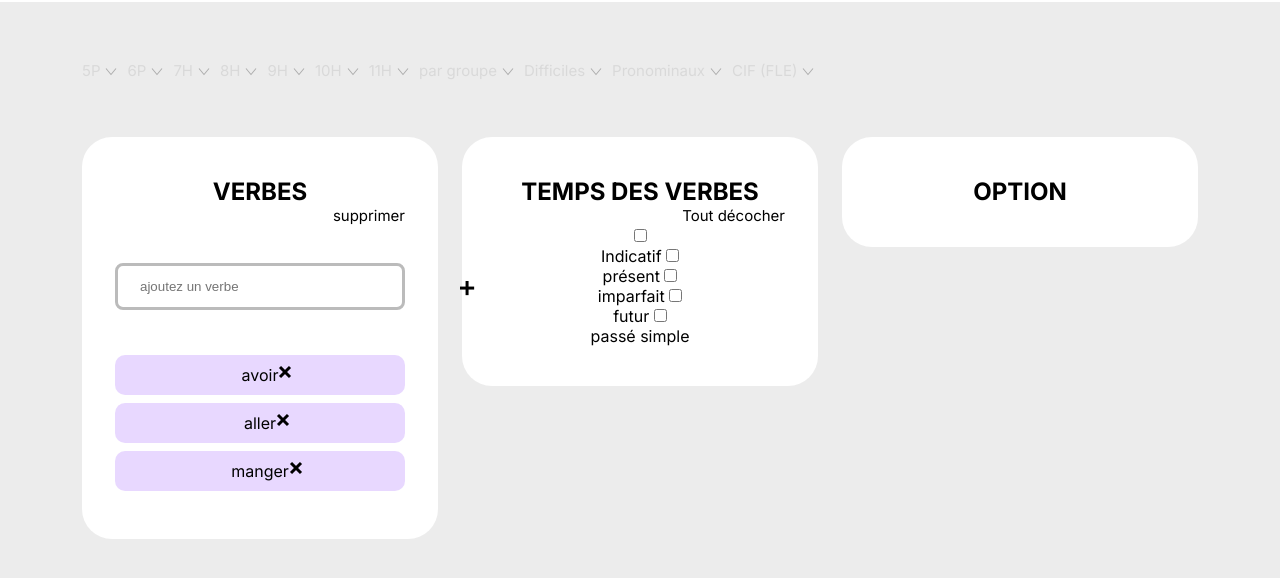
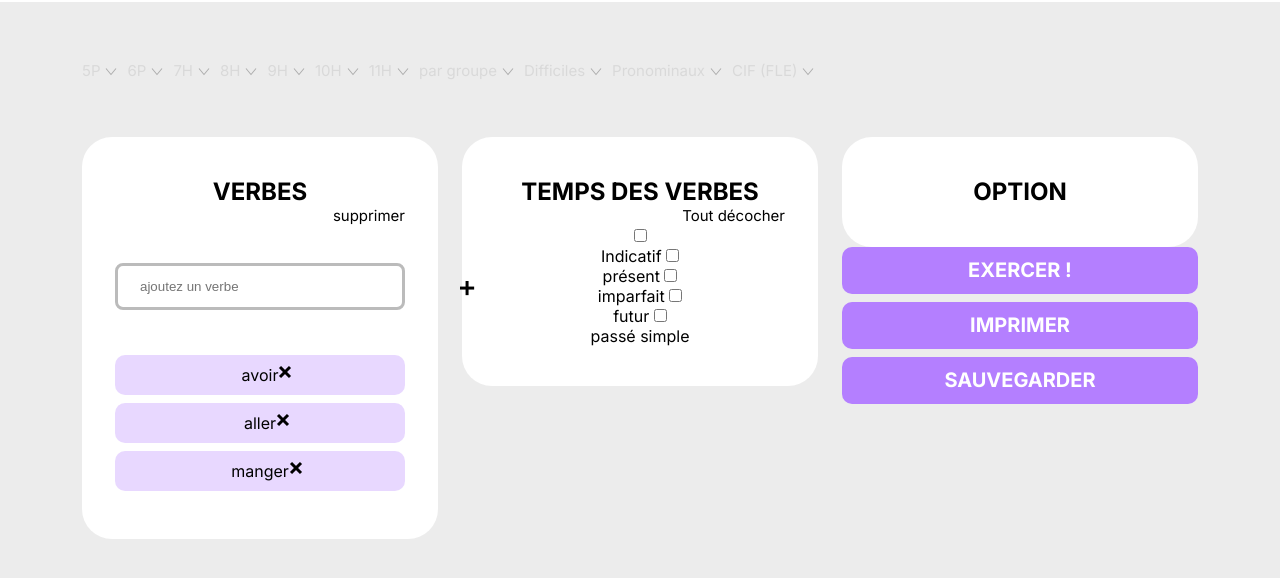
Before and after one commit to JeanneSciboz/tatitotu, a website built with Parcel: page src/index.html in a window 1280 px wide. Shown: the part 104-682 px from the top of the page. Built offline with nearby package versions, Linux system fonts and the light colour scheme.

Commit message:
ajout des boutons

```diff
--- a/src/index.html
+++ b/src/index.html
@@ -316,6 +316,9 @@
           <div class="card">
             <h2>Option</h2>
           </div>
+          <div class="button">Exercer !</div>
+          <div class="button">Imprimer</div>
+          <div class="button">Sauvegarder</div>
         </div>
       </div>
     </div>
--- a/src/scss/main.scss
+++ b/src/scss/main.scss
@@ -8,6 +8,7 @@
 @import "modules/class";
 @import "modules/action";
 @import "modules/card-verb";
+@import "modules/button";
 
 .row + .row {
   margin-top: 16px;
--- /dev/null
+++ b/src/scss/modules/_button.scss
@@ -0,0 +1,11 @@
+.button {
+  font-size: 20px;
+  font-weight: 700;
+  background: var(--purple);
+  padding: 11px 0;
+  border-radius: 10px;
+  color: white;
+  text-align: center;
+  margin-bottom: 8px;
+  text-transform: uppercase;
+}
```
